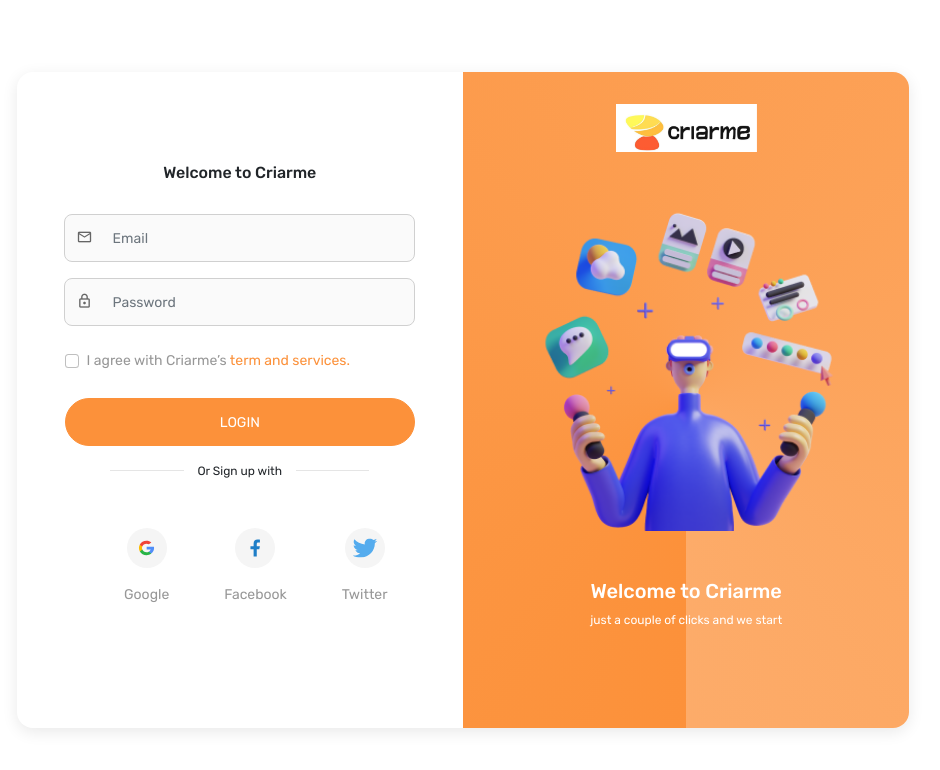
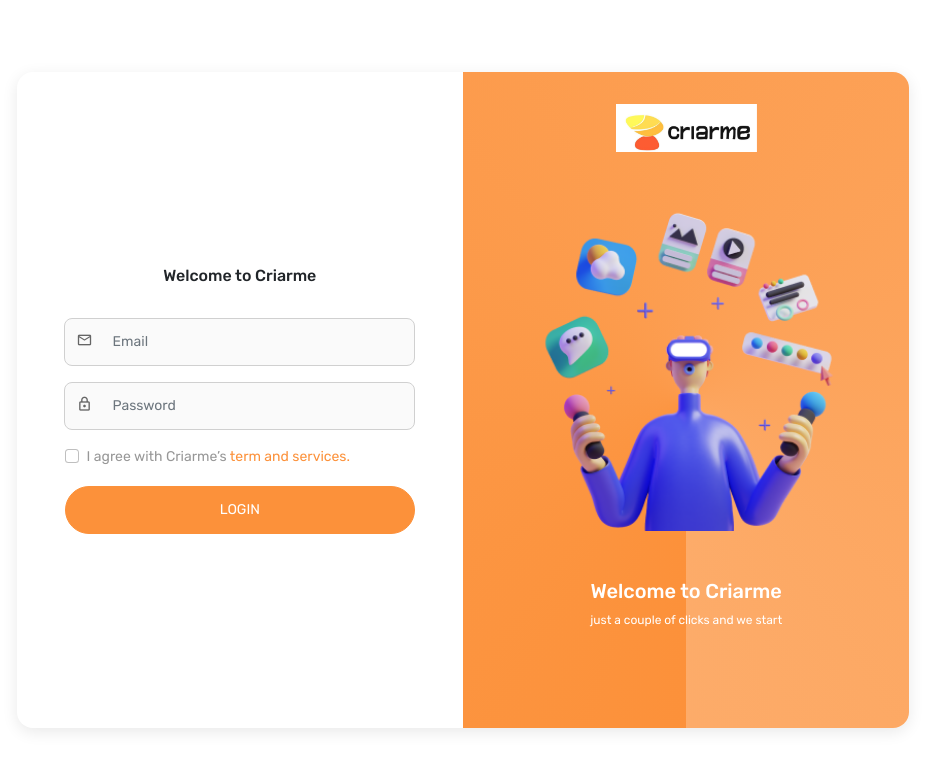
Before and after one commit to dibyamgr/Login-Form-Design, a website: page login.html in a window 1280 px wide. Shown: the whole page, without its empty margins (177-1117 px from the left). Drawn offline with nearby package versions, Linux system fonts and the light colour scheme.

```diff
--- a/assets/scss/pages/_login.scss
+++ b/assets/scss/pages/_login.scss
@@ -109,78 +109,7 @@
         }
       }
 
-      .social-login {
-        position: relative;
-        .or-sign-up {
-          margin: 1rem 0;
-          position: relative;
-          font-size: 12px;
 
-          &::before {
-            content: "";
-            display: block;
-            height: 1px;
-            background: #e5e5e5;
-            position: absolute;
-            top: 8px;
-            width: 21%;
-            left: 13%;
-          }
-
-          &::after {
-            content: "";
-            display: block;
-            height: 1px;
-            background: #e5e5e5;
-            position: absolute;
-            top: 8px;
-            width: 21%;
-            right: 13%;
-          }
-        }
-
-        ul {
-          list-style: none;
-          display: flex;
-          align-items: center;
-          justify-content: space-around;
-
-          li {
-            display: block;
-            text-align: center;
-
-            a {
-              text-decoration: none;
-              .img-wrapper {
-                background: #f5f5f5;
-                border-radius: 40px;
-                height: 2.5rem;
-                width: 2.5rem;
-                display: inline-flex;
-                align-items: center;
-                justify-content: center;
-                margin-bottom: 1rem;
-
-                img {
-                  height: 1.3rem;
-                  transition: all 0.3s ease-in-out;
-                }
-              }
-
-              .label {
-                color: #979797;
-                font-size: 14px;
-              }
-
-              &:hover {
-                .img-wrapper img {
-                  transform: scale(1.1);
-                }
-              }
-            }
-          }
-        }
-      }
     }
   }
 }
--- a/login.html
+++ b/login.html
@@ -51,7 +51,7 @@
                             </div>
 
                             <!-- Checkbox -->
-                            <div class="form-check d-flex my-4">
+                            <div class="form-check d-flex mb-3">
                                 <input class="form-check-input" type="checkbox" value="" id="flexCheckDefault">
                                 <label class="form-check-label ms-2" for="flexCheckDefault">
                                     I agree with Criarme’s <span class="primary-text">term and services.</span>
@@ -60,36 +60,7 @@
 
                             <button class="btn btn-primary text-white" type="submit">Login</button>
                         </form>
-                        <!-- Signup Options -->
-                        <div class="social-login">
-                            <div class="or-sign-up">Or Sign up with</div>
-                            <ul class="mt-5">
-                                <li>
-                                    <a href="#">
-                                        <div class="img-wrapper">
-                                            <img src="../assets/images/social-icons/Google.svg" alt="" />
-                                        </div>
-                                        <p class="label">Google</p>
-                                    </a>
-                                </li>
-                                <li>
-                                    <a href="#">
-                                        <div class="img-wrapper">
-                                            <img src="../assets/images/social-icons/fb.svg" alt="" />
-                                        </div>
-                                        <p class="label">Facebook</p>
-                                    </a>
-                                </li>
-                                <li>
-                                    <a href="#">
-                                        <div class="img-wrapper">
-                                            <img src="../assets/images/social-icons/twitter.svg" alt="" />
-                                        </div>
-                                        <p class="label">Twitter</p>
-                                    </a>
-                                </li>
-                            </ul>
-                        </div>
+
                     </div>
                 </div>
                 <!-- Login Screen -->
```
